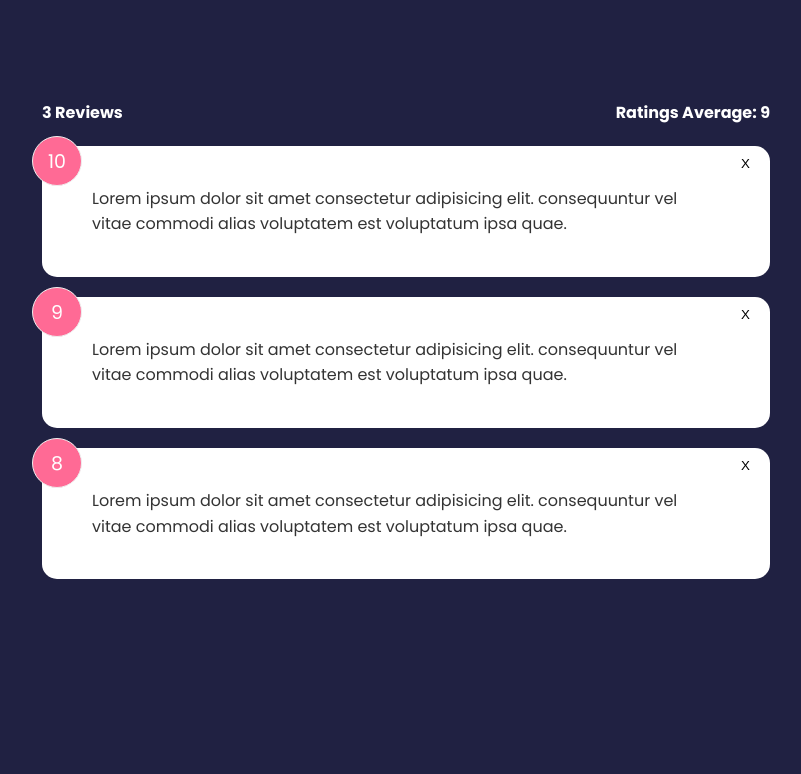
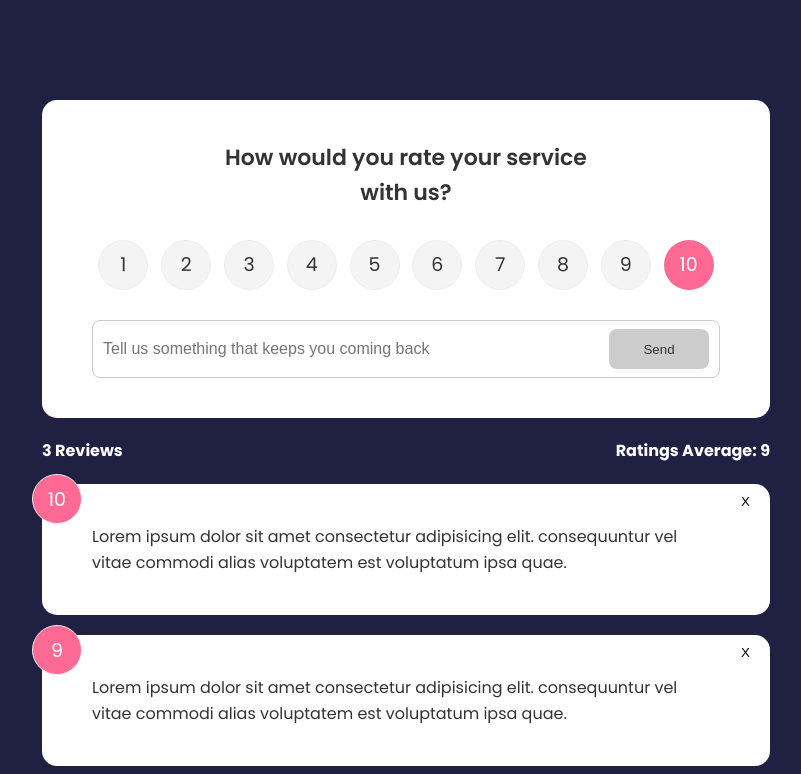
Before and after one commit to markpackham/svelte2021feedback_app, a Svelte app: page / in a window 1280 px wide. Shown: the top 774 px of the page, without its empty margins (234-1035 px from the left). Built offline with nearby package versions, Linux system fonts and the light colour scheme.

Commit message:
add feedback
https://youtu.be/3TVy6GdtNuQ?t=3809

```diff
--- a/package.json
+++ b/package.json
@@ -18,6 +18,7 @@
     "svelte": "^3.0.0"
   },
   "dependencies": {
-    "sirv-cli": "^1.0.0"
+    "sirv-cli": "^1.0.0",
+    "uuid": "^8.3.2"
   }
 }
--- a/src/App.svelte
+++ b/src/App.svelte
@@ -1,4 +1,5 @@
 <script>
+import FeedbackForm from './components/FeedbackForm.svelte'
 import FeedbackList from './components/FeedbackList.svelte'
 import FeedbackStats from './components/FeedbackStats.svelte'
 
@@ -23,6 +24,11 @@ let feedback = [
 $: count = feedback.length
 $: average = feedback.reduce((a, {rating})=> a + rating,0) / count
 
+const addFeedback = (e) =>{
+  const newFeedback = e.detail
+  feedback = [newFeedback, ...feedback]
+}
+
 const deleteFeedback = (e) =>{
     const itemId = e.detail
     feedback = feedback.filter((item) => item.id != itemId)
@@ -30,6 +36,7 @@ const deleteFeedback = (e) =>{
 </script>
 
 <main class="container">
+<FeedbackForm on:add-feedback={addFeedback} />
 <FeedbackStats {count} {average} />
 <FeedbackList {feedback} on:delete-feedback={deleteFeedback}/>
 </main>
--- a/src/components/Button.svelte
+++ b/src/components/Button.svelte
@@ -1,3 +1,14 @@
+<script>
+  export let style = 'primary'
+  export let type = 'button'
+  export let disabled = false
+</script>
+
+<button {type} {disabled} class={style}>
+  <slot></slot>
+</button>
+
+
 <style>
     button {
       color: #fff;
--- a/src/components/FeedbackForm.svelte
+++ b/src/components/FeedbackForm.svelte
@@ -1,3 +1,66 @@
+<script>
+    import {v4 as uuidv4} from 'uuid'
+    import {createEventDispatcher} from 'svelte'
+    import Card from './Card.svelte'
+    import Button from './Button.svelte'
+    import RatingSelect from './RatingSelect.svelte';
+    import FeedbackStats from './FeedbackStats.svelte';
+
+  const dispatch = createEventDispatcher
+
+  let text = ''
+  let rating = 10
+  let btnDisabled = true
+  let min = 10
+  let message
+
+  const handleSelect = e => rating = e.detail
+
+  const handleInput = () => {
+    if(text.trim().length <= min)
+    {
+      message = `Test must be at least ${min} characters`
+      btnDisabled = true
+    }
+    else{
+      message = null
+      btnDisabled = false
+    }
+  }
+
+  const handleSubmit = () => {
+
+    const newFeedback = {
+      id: uuidv4(),
+      text,
+      rating: +rating
+    }
+    dispatch('add-feedback', newFeedback)
+
+    text= ''
+  }
+
+</script>
+
+<Card>
+  <header>
+    <h2>How would you rate your service with us?</h2>
+  </header>
+<form on:submit|preventDefault={handleSubmit}>
+  <RatingSelect on:rating-select={handleSelect} />
+  <div class="input-group">
+    <input type="text" on:input={handleInput} bind:value = {text} placeholder="Tell us something that keeps you coming back">
+    <Button disabled={btnDisabled} type="submit">Send</Button>
+  </div>
+  {#if message}
+    <div class="message">
+      {message}
+    </div>
+  {/if}
+</form>
+</Card>
+
+
 <style>
     header {
       max-width: 400px;
--- a/src/components/RatingSelect.svelte
+++ b/src/components/RatingSelect.svelte
@@ -1,3 +1,57 @@
+<script>
+  import {createEventDispatcher} from 'svelte'
+  let selected = 10
+  const dispatch = createEventDispatcher()
+
+  const onChange = (e) => {
+    selected = e.currentTarget.value
+    dispatch('rating-select', selected)
+  }
+</script>
+
+<ul class="rating">
+  <li>
+    <input type="radio" id="num1" name="rating" value="1" on:change={onChange} checked={selected===1} />
+    <label for="num1">1</label>
+  </li>
+  <li>
+    <input type="radio" id="num2" name="rating" value="2" on:change={onChange} checked={selected===2} />
+    <label for="num2">2</label>
+  </li>
+  <li>
+    <input type="radio" id="num3" name="rating" value="3" on:change={onChange} checked={selected===3} />
+    <label for="num3">3</label>
+  </li>
+  <li>
+    <input type="radio" id="num4" name="rating" value="4" on:change={onChange} checked={selected===4} />
+    <label for="num4">4</label>
+  </li>
+  <li>
+    <input type="radio" id="num5" name="rating" value="5" on:change={onChange} checked={selected===5} />
+    <label for="num5">5</label>
+  </li>
+  <li>
+    <input type="radio" id="num6" name="rating" value="6" on:change={onChange} checked={selected===6} />
+    <label for="num6">6</label>
+  </li>
+  <li>
+    <input type="radio" id="num7" name="rating" value="7" on:change={onChange} checked={selected===7} />
+    <label for="num7">7</label>
+  </li>
+  <li>
+    <input type="radio" id="num8" name="rating" value="8" on:change={onChange} checked={selected===8} />
+    <label for="num8">8</label>
+  </li>
+  <li>
+    <input type="radio" id="num9" name="rating" value="9" on:change={onChange} checked={selected===9} />
+    <label for="num9">9</label>
+  </li>
+  <li>
+    <input type="radio" id="num10" name="rating" value="10" on:change={onChange} checked={selected===10} />
+    <label for="num10">10</label>
+  </li>
+</ul>
+
 <style>
     .rating {
       display: flex;
```
Also changed, not shown: 1 other file (tests, documents, lock files or other folders).
